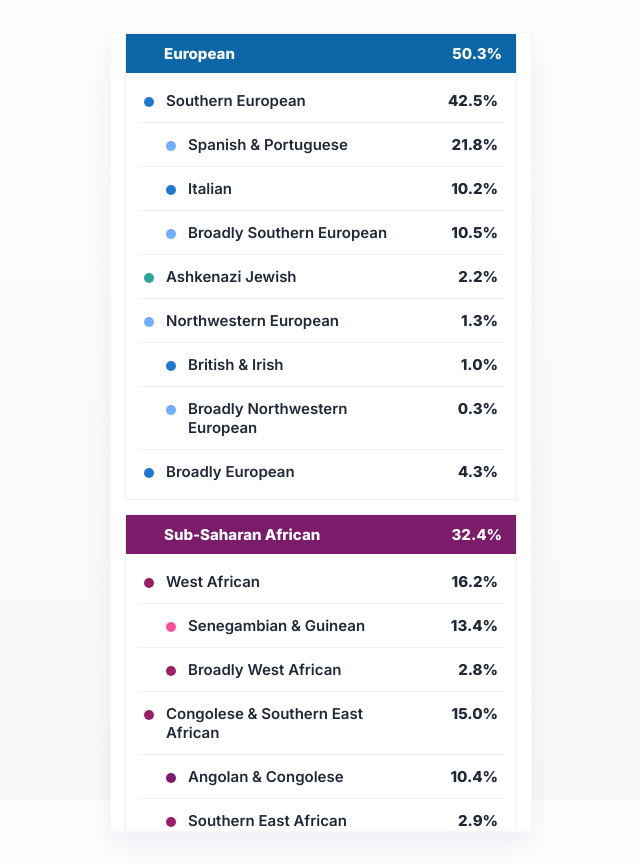
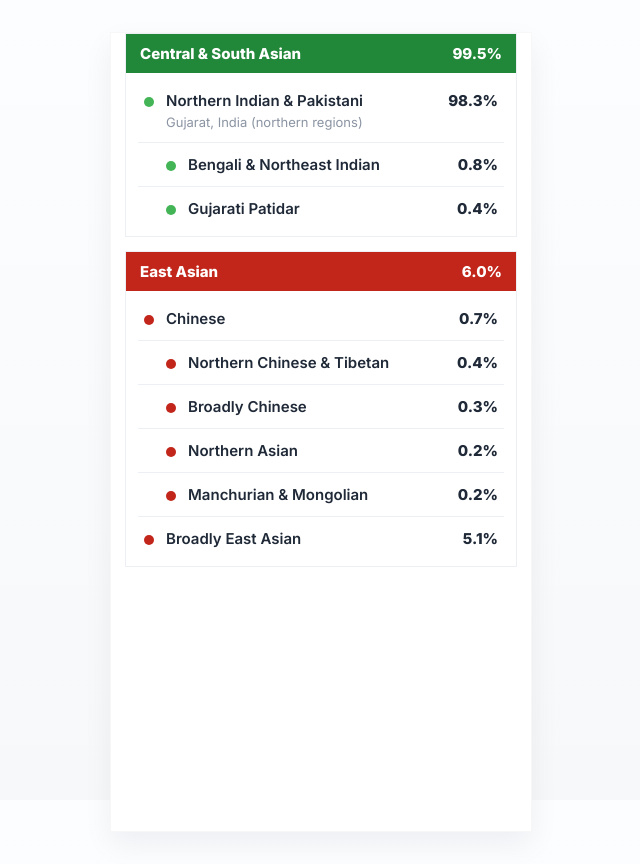
Before and after one commit to tomlol7/ethnolarp, a plain HTML site: page index.html in a window 1280 px wide. Shown: the whole page, without its empty margins (319-959 px from the left). Drawn offline with Linux system fonts and the light colour scheme.

Commit message:
Update index.html

```diff
--- a/index.html
+++ b/index.html
@@ -6,7 +6,7 @@
 <title>Ancestry Results — Static Replica</title>
 <link href="https://fonts.googleapis.com/css2?family=Inter:wght@300;400;600;700;800&display=swap" rel="stylesheet">
 <style>
-  :root{
+  :root {
     --bg: #f7f8fa;
     --card-bg: #ffffff;
     --muted: #8b94a3;
@@ -16,6 +16,8 @@
     --subaf: #7a1c6a;
     --ean:  #d94b2b;
     --wan:  #4b2aa6;
+    --csa:  #218739;   /* Central & South Asian */
+    --ea:   #c2261a;   /* East Asian */
     font-family: "Inter", system-ui, -apple-system, "Segoe UI", Roboto, "Helvetica Neue", Arial;
   }
 
@@ -39,6 +41,8 @@
     border: 1px solid rgba(15,23,42,0.03);
   }
 
+  .spacer { height:10px; }
+
   .section {
     margin: 0 14px 14px 14px;
     border-radius: 0;
@@ -52,23 +56,27 @@
     align-items:center;
     justify-content:space-between;
     padding: 10px 14px;
-    background: var(--euro);
+    gap:12px;
+  }
+
+  .header-left { display:flex; align-items:center; gap:12px; }
+  .header-dot { width:12px; height:12px; border-radius:50%; flex:0 0 12px; }
+  .header-name { font-weight:800; font-size:15px; }
+  .header-pct { font-weight:800; font-size:15px; min-width:64px; text-align:right; }
+
+  .header-bar {
+    display:flex;
+    align-items:center;
+    justify-content:space-between;
     color:#fff;
   }
 
-  .subaf .section-header { background: var(--subaf); }
-  .ean .section-header { background: var(--ean); }
-  .wan .section-header { background: var(--wan); }
-
-  .header-left { display:flex; align-items:center; gap:12px; }
-  .header-dot { width:12px; height:12px; border-radius:50%; }
-  .header-name { font-weight:800; font-size:15px; }
-  .header-pct {
-    font-weight:800;
-    font-size:15px;
-    min-width:64px;
-    text-align:right;
-  }
+  .section .header-bar.euro { background:var(--euro); }
+  .section .header-bar.subaf { background:var(--subaf); }
+  .section .header-bar.ean { background:var(--ean); }
+  .section .header-bar.wan { background:var(--wan); }
+  .section .header-bar.csa { background:var(--csa); }
+  .section .header-bar.ea { background:var(--ea); }
 
   .list {
     background: #fff;
@@ -92,137 +100,129 @@
     min-width:0;
   }
 
-  .dot {
-    width:10px;
-    height:10px;
-    border-radius:50%;
-    margin-top:6px;
-    flex:0 0 10px;
-  }
+  .dot { width:10px; height:10px; border-radius:50%; margin-top:6px; flex:0 0 10px; }
 
-  .label {
-    display:flex;
-    flex-direction:column;
-    min-width:0;
-  }
+  .label { display:flex; flex-direction:column; min-width:0; }
+  .label .name { font-weight:600; font-size:15px; color:var(--text); white-space:normal; }
+  .label .note { font-size:13px; color:var(--muted); margin-top:4px; }
 
-  .label .name {
-    font-weight:600;
-    font-size:15px;
-    color:var(--text);
-  }
+  .pct { font-weight:800; font-size:15px; color:var(--text); flex:0 0 72px; text-align:right; padding-left:6px; }
 
-  .label .note {
-    font-size:13px;
-    color:var(--muted);
-    margin-top:6px;
-  }
+  .child { padding-left: 28px; }
 
-  .pct {
-    font-weight:800;
-    font-size:15px;
-    color:var(--text);
-    flex:0 0 72px;
-    text-align:right;
-  }
-
-  .child {
-    padding-left: 28px;
-  }
-
-  /* Color dots */
   .blue1 { background: #1f78d1; }
   .blue2 { background: #6fb0ff; }
   .teal  { background: #2aa79a; }
-  .pink  { background: #ff4ea0; }
   .magenta { background: #9a1f6a; }
+  .green { background: #43b556; }
+  .red { background: #c2261a; }
+  .pink { background: #ff4ea0; }
+  .purple { background: #7a1c6a; }
+  .yellow { background: #f5c542; }
   .orange { background: #f08b2e; }
-  .yellow { background: #f5c542; }
-  .purple { background: #7a1c6a; }
 
-  @media (max-width:440px){
-    .container{ width:92%; }
-  }
+  @media (max-width:440px){ .container{ width:92%; } }
 </style>
 </head>
 <body>
-  <div class="container" role="region" aria-label="Ancestry static replica">
+  <div class="container">
 
-    <!-- European -->
+    <!-- Central & South Asian -->
     <div class="section">
-      <div class="section-header">
+      <div class="header-bar csa section-header">
         <div class="header-left">
-          <div class="header-dot" style="background:transparent"></div>
-          <div class="header-name">European</div>
+          <div class="header-name">Central & South Asian</div>
         </div>
-        <div class="header-pct">50.3%</div>
+        <div class="header-pct">99.5%</div>
       </div>
+
       <div class="list">
-        <div class="row"><div class="left"><div class="dot blue1"></div><div class="label"><div class="name">Southern European</div></div></div><div class="pct">42.5%</div></div>
-        <div class="row child"><div class="left"><div class="dot blue2"></div><div class="label"><div class="name">Spanish & Portuguese</div></div></div><div class="pct">21.8%</div></div>
-        <div class="row child"><div class="left"><div class="dot blue1"></div><div class="label"><div class="name">Italian</div></div></div><div class="pct">10.2%</div></div>
-        <div class="row child"><div class="left"><div class="dot blue2"></div><div class="label"><div class="name">Broadly Southern European</div></div></div><div class="pct">10.5%</div></div>
-        <div class="row"><div class="left"><div class="dot teal"></div><div class="label"><div class="name">Ashkenazi Jewish</div></div></div><div class="pct">2.2%</div></div>
-        <div class="row"><div class="left"><div class="dot blue2"></div><div class="label"><div class="name">Northwestern European</div></div></div><div class="pct">1.3%</div></div>
-        <div class="row child"><div class="left"><div class="dot blue1"></div><div class="label"><div class="name">British & Irish</div></div></div><div class="pct">1.0%</div></div>
-        <div class="row child"><div class="left"><div class="dot blue2"></div><div class="label"><div class="name">Broadly Northwestern European</div></div></div><div class="pct">0.3%</div></div>
-        <div class="row"><div class="left"><div class="dot blue1"></div><div class="label"><div class="name">Broadly European</div></div></div><div class="pct">4.3%</div></div>
+        <div class="row">
+          <div class="left">
+            <div class="dot green"></div>
+            <div class="label">
+              <div class="name">Northern Indian & Pakistani</div>
+              <div class="note">Gujarat, India (northern regions)</div>
+            </div>
+          </div>
+          <div class="pct">98.3%</div>
+        </div>
+
+        <div class="row child">
+          <div class="left">
+            <div class="dot green"></div>
+            <div class="label"><div class="name">Bengali & Northeast Indian</div></div>
+          </div>
+          <div class="pct">0.8%</div>
+        </div>
+
+        <div class="row child">
+          <div class="left">
+            <div class="dot green"></div>
+            <div class="label"><div class="name">Gujarati Patidar</div></div>
+          </div>
+          <div class="pct">0.4%</div>
+        </div>
       </div>
     </div>
 
-    <!-- Sub-Saharan African -->
-    <div class="section subaf">
-      <div class="section-header">
+    <!-- East Asian -->
+    <div class="section">
+      <div class="header-bar ea section-header">
         <div class="header-left">
-          <div class="header-dot"></div>
-          <div class="header-name">Sub-Saharan African</div>
+          <div class="header-name">East Asian</div>
         </div>
-        <div class="header-pct">32.4%</div>
+        <div class="header-pct">6.0%</div>
       </div>
+
       <div class="list">
-        <div class="row"><div class="left"><div class="dot magenta"></div><div class="label"><div class="name">West African</div></div></div><div class="pct">16.2%</div></div>
-        <div class="row child"><div class="left"><div class="dot pink"></div><div class="label"><div class="name">Senegambian & Guinean</div></div></div><div class="pct">13.4%</div></div>
-        <div class="row child"><div class="left"><div class="dot magenta"></div><div class="label"><div class="name">Broadly West African</div></div></div><div class="pct">2.8%</div></div>
-        <div class="row"><div class="left"><div class="dot magenta"></div><div class="label"><div class="name">Congolese & Southern East African</div></div></div><div class="pct">15.0%</div></div>
-        <div class="row child"><div class="left"><div class="dot purple"></div><div class="label"><div class="name">Angolan & Congolese</div></div></div><div class="pct">10.4%</div></div>
-        <div class="row child"><div class="left"><div class="dot magenta"></div><div class="label"><div class="name">Southern East African</div></div></div><div class="pct">2.9%</div></div>
-        <div class="row"><div class="left"><div class="dot magenta"></div><div class="label"><div class="name">Broadly Congolese & Southern East African</div></div></div><div class="pct">1.7%</div></div>
-        <div class="row"><div class="left"><div class="dot magenta"></div><div class="label"><div class="name">Broadly Sub-Saharan African</div></div></div><div class="pct">1.2%</div></div>
-      </div>
-    </div>
+        <div class="row">
+          <div class="left">
+            <div class="dot red"></div>
+            <div class="label"><div class="name">Chinese</div></div>
+          </div>
+          <div class="pct">0.7%</div>
+        </div>
 
-    <!-- East Asian & Native American -->
-    <div class="section ean">
-      <div class="section-header">
-        <div class="header-left">
-          <div class="header-dot"></div>
-          <div class="header-name">East Asian & Native American</div>
+        <div class="row child">
+          <div class="left">
+            <div class="dot red"></div>
+            <div class="label"><div class="name">Northern Chinese & Tibetan</div></div>
+          </div>
+          <div class="pct">0.4%</div>
         </div>
-        <div class="header-pct">13.1%</div>
-      </div>
-      <div class="list">
-        <div class="row"><div class="left"><div class="dot yellow"></div><div class="label"><div class="name">Native American</div></div></div><div class="pct">10.1%</div></div>
-        <div class="row"><div class="left"><div class="dot orange"></div><div class="label"><div class="name">Chinese & Southeast Asian</div></div></div><div class="pct">1.0%</div></div>
-        <div class="row child"><div class="left"><div class="dot yellow"></div><div class="label"><div class="name">Filipino & Austronesian</div></div></div><div class="pct">1.0%</div></div>
-        <div class="row"><div class="left"><div class="dot orange"></div><div class="label"><div class="name">Broadly East Asian & Native American</div></div></div><div class="pct">2.0%</div></div>
-      </div>
-    </div>
 
-    <!-- Western Asian & North African -->
-    <div class="section wan">
-      <div class="section-header">
-        <div class="header-left">
-          <div class="header-dot"></div>
-          <div class="header-name">Western Asian & North African</div>
+        <div class="row child">
+          <div class="left">
+            <div class="dot red"></div>
+            <div class="label"><div class="name">Broadly Chinese</div></div>
+          </div>
+          <div class="pct">0.3%</div>
         </div>
-        <div class="header-pct">3.0%</div>
-      </div>
-      <div class="list">
-        <div class="row"><div class="left"><div class="dot purple"></div><div class="label"><div class="name">North African</div></div></div><div class="pct">2.2%</div></div>
-        <div class="row child"><div class="left"><div class="dot purple"></div><div class="label"><div class="name">Arab, Egyptian & Levantine</div></div></div><div class="pct">0.5%</div></div>
-        <div class="row child"><div class="left"><div class="dot purple"></div><div class="label"><div class="name">Egyptian</div></div></div><div class="pct">0.4%</div></div>
-        <div class="row child"><div class="left"><div class="dot purple"></div><div class="label"><div class="name">Broadly Arab, Egyptian & Levantine</div></div></div><div class="pct">0.1%</div></div>
-        <div class="row"><div class="left"><div class="dot purple"></div><div class="label"><div class="name">Broadly Western Asian & North African</div></div></div><div class="pct">0.3%</div></div>
+
+        <div class="row child">
+          <div class="left">
+            <div class="dot red"></div>
+            <div class="label"><div class="name">Northern Asian</div></div>
+          </div>
+          <div class="pct">0.2%</div>
+        </div>
+
+        <div class="row child">
+          <div class="left">
+            <div class="dot red"></div>
+            <div class="label"><div class="name">Manchurian & Mongolian</div></div>
+          </div>
+          <div class="pct">0.2%</div>
+        </div>
+
+        <div class="row">
+          <div class="left">
+            <div class="dot red"></div>
+            <div class="label"><div class="name">Broadly East Asian</div></div>
+          </div>
+          <div class="pct">5.1%</div>
+        </div>
       </div>
     </div>
 
```
